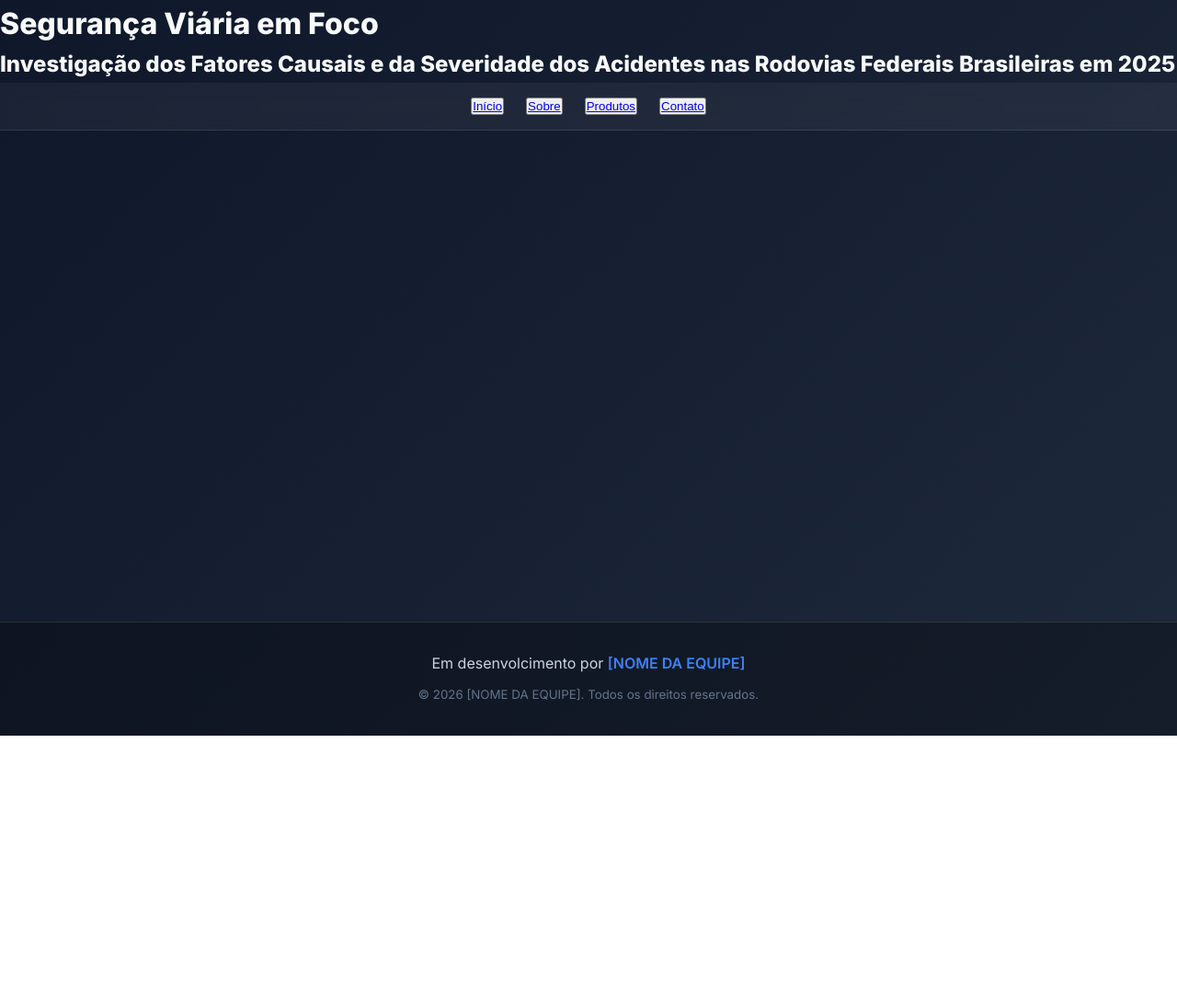
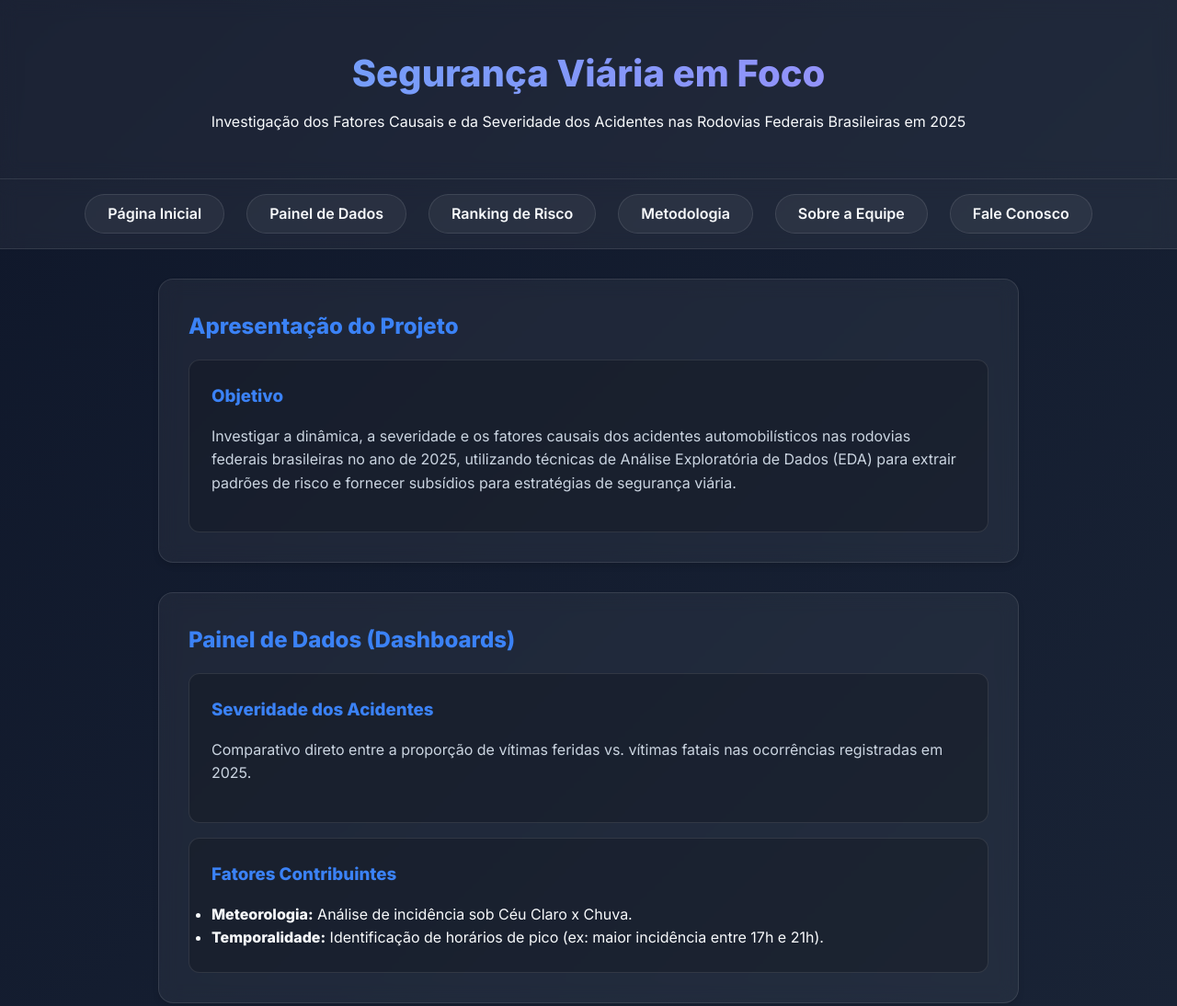
Before and after one commit to Rebeson/seguranca-viaria-em-foco, a plain HTML site: page index.html in a window 1280 px wide. Shown: the top 1094 px of the page at 92% size. Before the commit the page ends 800 px from the top, so only its background shows below. Drawn offline with Linux system fonts and the light colour scheme; files that its build step writes are made by us from their sources.

Commit message:
Refactor index.html for improved structure and content
Updated the structure of the HTML document by adding a viewport meta tag, reorganizing the header, and enhancing the navigation and content sections.

```diff
--- a/index.html
+++ b/index.html
@@ -2,42 +2,111 @@
 <html lang="pt-BR">
 <head>
     <meta charset="UTF-8">
-    <meta name="Segurança Viária em Foco" content="width=device-width, initial-scale=1.0">
+    <meta name="viewport" content="width=device-width, initial-scale=1.0">
     <title>Segurança Viária em Foco</title>
+    <link rel="stylesheet" href="style.css">
+</head>
+<body>
 
-    <!-- Arquivo CSS -->
-    <link rel="stylesheet" href="css/style.css">
+    <header>
+        <div class="container header-content">
+            <h1>Segurança Viária em Foco</h1>
+            <p>Investigação dos Fatores Causais e da Severidade dos Acidentes nas Rodovias Federais Brasileiras em 2025</p>
+        </div>
+    </header>
 
-</head>
-    <h1>
-        Segurança Viária em Foco
-    </h1>
-    <h2>
-        Investigação dos Fatores Causais e da Severidade dos Acidentes nas Rodovias Federais
-        Brasileiras em 2025
-    </h2>
-<nav>
-    <ul>
-        <button><a href="index.html"
-            title="Ir para a página inicial">Início</a></button>
-        <button><a href="pages/sobre.html"
-            title="Conhecer quem somos">Sobre</a></button>
-        <button><a href="pages/produtos.html"
-            title="Ir para a página de produtos">Produtos</a></button>
-        <button><a href="pages/contato.html"
-            title="Ir para a página de contatos">Contato</a></button>
-    </ul>
-</nav>
+    <nav>
+        <ul class="container">
+            <li><a href="#home">Página Inicial</a></li>
+            <li><a href="#dashboards">Painel de Dados</a></li>
+            <li><a href="#ranking">Ranking de Risco</a></li>
+            <li><a href="#metodologia">Metodologia</a></li>
+            <li><a href="#equipe">Sobre a Equipe</a></li>
+            <li><a href="#contato">Fale Conosco</a></li>
+        </ul>
+    </nav>
 
 
-<body>
+    <main class="container">
+
+        <section id="home">
+            <h2>Apresentação do Projeto</h2>
+            <article>
+                <h3>Objetivo</h3>
+                <p>Investigar a dinâmica, a severidade e os fatores causais dos acidentes automobilísticos nas rodovias federais brasileiras no ano de 2025, utilizando técnicas de Análise Exploratória de Dados (EDA) para extrair padrões de risco e fornecer subsídios para estratégias de segurança viária.</p>
+            </article>
+        </section>
+
+        <section id="dashboards">
+            <h2>Painel de Dados (Dashboards)</h2>
+
+            <div class="grid-layout">
+                <article class="card">
+                    <h3>Severidade dos Acidentes</h3>
+                    <p>Comparativo direto entre a proporção de vítimas feridas vs. vítimas fatais nas ocorrências registradas em 2025.</p>
+                    <!-- Inserir o Dashboard aqui -->
+                </article>
+
+                <article class="card">
+                    <h3>Fatores Contribuintes</h3>
+                    <ul>
+                        <li><strong>Meteorologia:</strong> Análise de incidência sob Céu Claro x Chuva.</li>
+                        <li><strong>Temporalidade:</strong> Identificação de horários de pico (ex: maior incidência entre 17h e 21h).</li>
+                    </ul>
+                </article>
+            </div>
+        </section>
+
+        <section id="ranking">
+            <h2>Ranking de Risco Rodoviário</h2>
+            <p>Com base no Índice Comparativo de Risco focado na letalidade de trechos rodoviários, destacamos os quilômetros mais perigosos do Brasil para direcionar ações de fiscalização preventiva e engenharia de tráfego.</p>
+
+            <aside class="highlight-box">
+                <h3>Trechos em Alerta Máximo (2025)</h3>
+                <ol>
+                    <li><strong>BR-423 (PE):</strong> Alta incidência de acidentes graves.</li>
+                    <li><strong>BR-163 (MT):</strong> Risco elevado ligado ao escoamento de produção.</li>
+                    <li><strong>BR-101:</strong> Diversos trechos com altos índices de letalidade ao longo da costa.</li>
+                </ol>
+            </aside>
+        </section>
+
+        <section id="metodologia">
+            <h2>Metodologia e Dados Abertos</h2>
+            <p>Espaço detalhando o processo de coleta, tratamento e limpeza do dataset "Acidentes 2025" da PRF.
+            Explicará a exclusão de ruídos e o algoritmo de pontuação de severidade.</p>
+        </section>
+
+        <section id="equipe">
+            <h2>Sobre a Equipe</h2>
+            <p>Somos um grupo formado por 4 estudantes do curso de Tecnologia em Banco de Dados.
+            Com imenso apoio do Prof. Dr. Jayr Alencar Pereira decidimos iniciar este projeto no qual iremos colocar em
+            prática os nossos conhecimentos em desenvolvimento Web utilizando HTLM, CSS, JavaScript e versionamento em Git.</p>
+            <div class="team-grid">
+                <div class="team-member">Analiny Bezerra da Silva</div>
+                <div class="team-member">Hailton Silva Thé Neto</div>
+                <div class="team-member">Rafael Pereira da Silva</div>
+                <div class="team-member">Rebeson Oliveira Vitalino</div>
+            </div>
+        </section>
+
+    </main>
+
+    <footer id="contato">
+        <div class="container">
+            <h2>Fale Conosco</h2>
+            <p>Gestores públicos, autoridades de trânsito (PRF, DNIT) e pesquisadores: entrem em contato para sugestões ou para replicar nosso modelo de Ciência de Dados.</p>
+
+            <form action="#" class="contact-form">
+                <input type="text" placeholder="Seu Nome / Instituição" required>
+                <input type="email" placeholder="Seu E-mail institucional" required>
+                <textarea rows="4" placeholder="Sua mensagem ou interesse no projeto..." required></textarea>
+                <button type="submit">Enviar Mensagem</button>
+            </form>
+
+            <p class="copyright">© 2026 Projeto Segurança Viária em Foco. Todos os direitos reservados.</p>
+        </div>
+    </footer>
 
 </body>
-<footer>
-    <p>
-        Em desenvolcimento por
-        <span>[NOME DA EQUIPE]</span>
-    </p>
-    <small>© 2026 [NOME DA EQUIPE]. Todos os direitos reservados.</small>
-</footer>
 </html>
```
